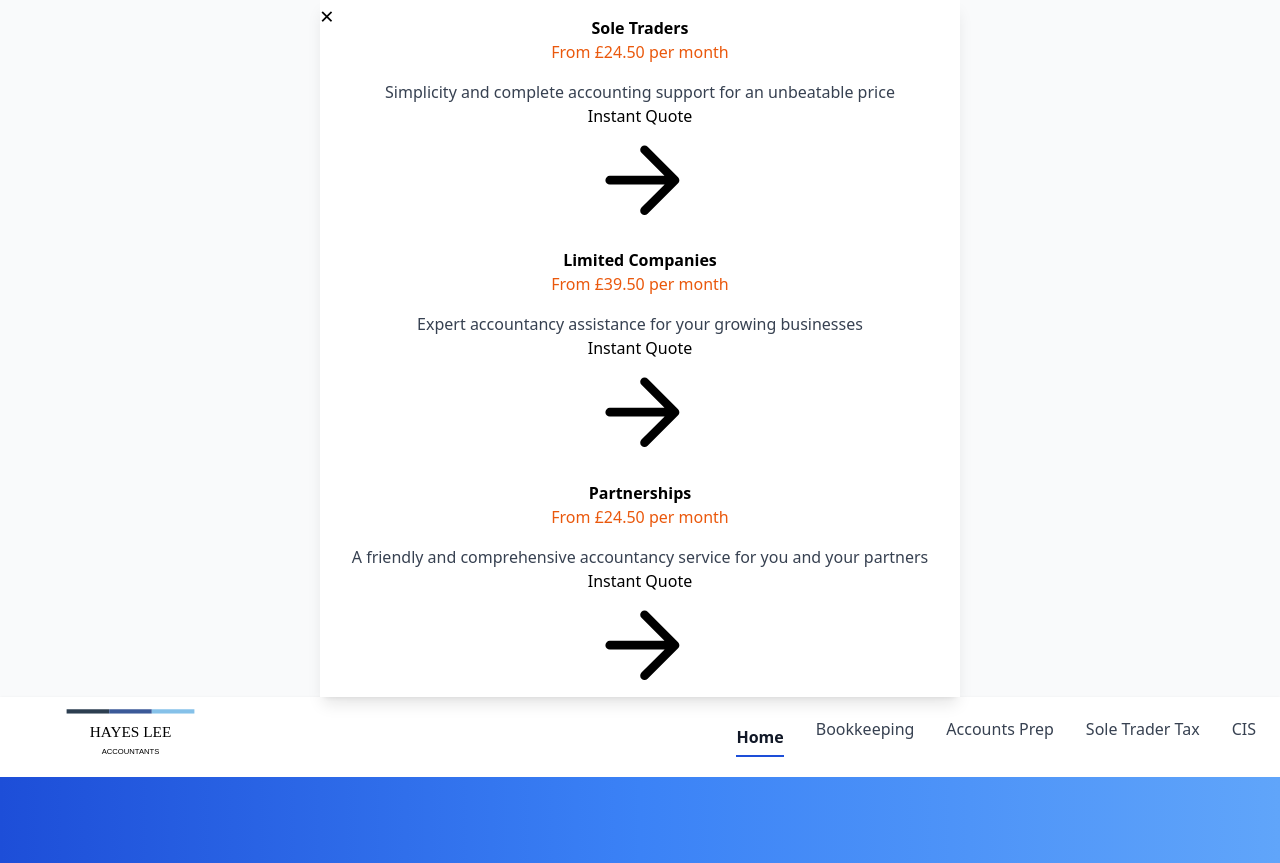
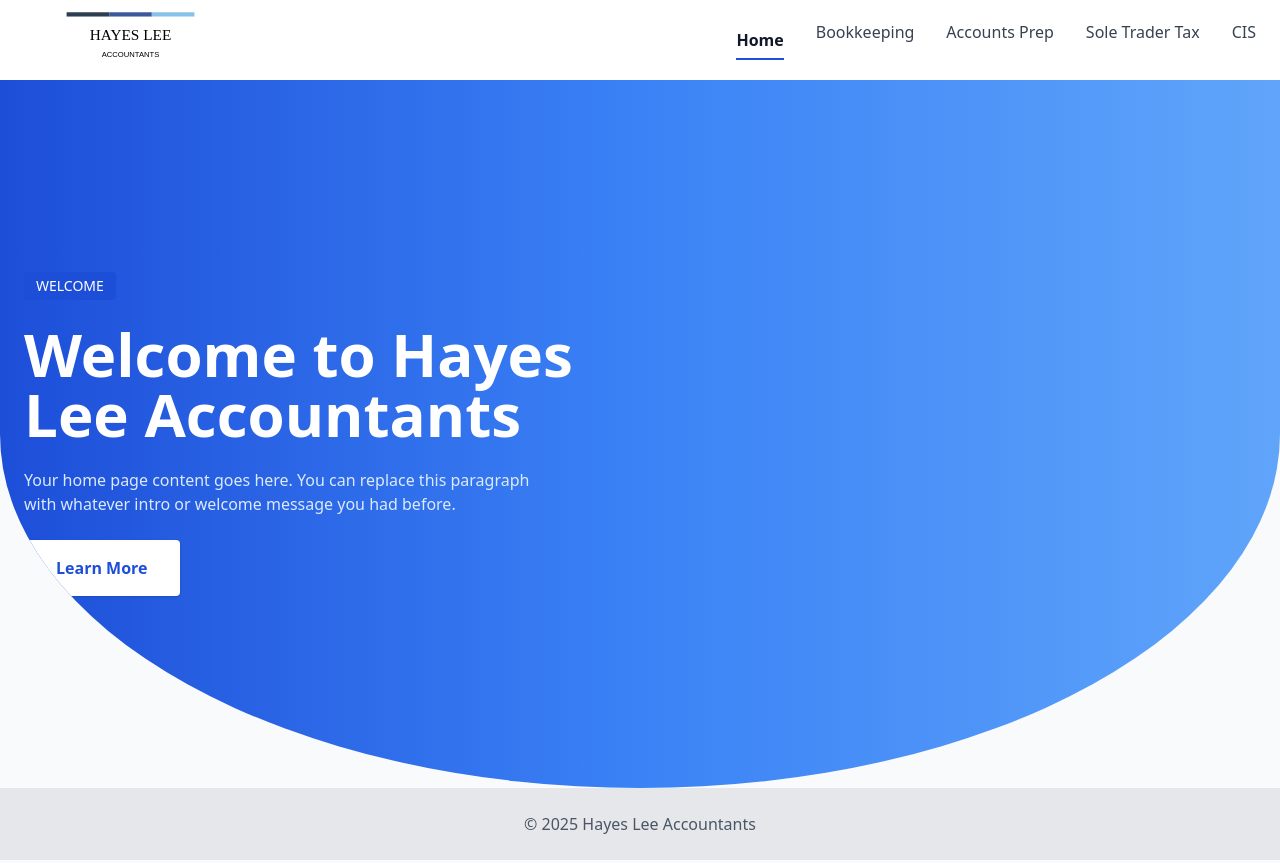
Before and after one commit to JordanHC9/my-site, a website: page dist/index.html in a window 1280 px wide. Shown: the top 863 px of the page. Drawn offline with Linux system fonts and the light colour scheme.

Commit message:
Amplify hero size & curve on home page

```diff
--- a/dist/index.html
+++ b/dist/index.html
@@ -6,101 +6,29 @@
   <title>MySite – Home</title>
   <link href="output.css" rel="stylesheet">
   <style>
-    /* Modal fade-in animation */
-    .fade-in { animation: fadeIn 0.3s ease-out forwards; }
-    @keyframes fadeIn {
-      from { opacity: 0; }
-      to   { opacity: 1; }
+    /* Blob clip-path if you ever need it */
+    .clip-blob {
+      clip-path: polygon(
+        30% 0%, 100% 0%, 100% 70%, 80% 100%,
+        50% 90%, 20% 100%, 0% 80%, 0% 30%
+      );
     }
   </style>
 </head>
-<body class="relative flex flex-col min-h-screen bg-gray-50">
-
-  <!-- MODAL OVERLAY -->
-  <div
-    id="quoteModal"
-    class="fixed inset-0 bg-black bg-opacity-50 flex items-center justify-center z-50 fade-in"
-  >
-    <!-- Modal content -->
-    <div class="bg-white rounded-xl shadow-lg w-11/12 md:w-2/3 lg:w-1/2 p-6 relative">
-      <!-- Close button -->
-      <button
-        id="closeModal"
-        class="absolute top-4 right-4 text-gray-500 hover:text-gray-800 text-2xl leading-none focus:outline-none"
-      >&times;</button>
-
-      <!-- Cards grid -->
-      <div class="grid grid-cols-1 md:grid-cols-3 gap-6">
-        <!-- Sole Traders -->
-        <div class="border rounded-lg p-6 flex flex-col items-center text-center">
-          <div class="mb-4">
-            <!-- icon placeholder -->
-            <svg class="w-12 h-12 text-orange-500" fill="none" stroke="currentColor" viewBox="0 0 24 24">
-              <path d="M12 12c2.21 0 4-1.79 4-4s-1.79-4-4-4..." stroke-width="2" stroke-linecap="round" stroke-linejoin="round"/>
-            </svg>
-          </div>
-          <h3 class="font-semibold mb-1">Sole Traders</h3>
-          <p class="text-orange-600 mb-4">From £24.50 per month</p>
-          <p class="text-gray-700 mb-6">Simplicity and complete accounting support for an unbeatable price</p>
-          <a href="#"
-             class="mt-auto inline-flex items-center text-blue-700 font-medium hover:underline"
-          >
-            Instant Quote
-            <svg class="w-4 h-4 ml-1" fill="none" stroke="currentColor" viewBox="0 0 24 24">
-              <path d="M5 12h14M13 5l7 7-7 7" stroke-width="2" stroke-linecap="round" stroke-linejoin="round"/>
-            </svg>
-          </a>
-        </div>
-
-        <!-- Limited Companies -->
-        <div class="border rounded-lg p-6 flex flex-col items-center text-center">
-          <div class="mb-4">
-            <svg class="w-12 h-12 text-orange-500" fill="none" stroke="currentColor" viewBox="0 0 24 24">
-              <path d="M4 7h16M4 12h16M4 17h16" stroke-width="2" stroke-linecap="round" stroke-linejoin="round"/>
-            </svg>
-          </div>
-          <h3 class="font-semibold mb-1">Limited Companies</h3>
-          <p class="text-orange-600 mb-4">From £39.50 per month</p>
-          <p class="text-gray-700 mb-6">Expert accountancy assistance for your growing businesses</p>
-          <a href="#"
-             class="mt-auto inline-flex items-center text-blue-700 font-medium hover:underline"
-          >
-            Instant Quote
-            <svg class="w-4 h-4 ml-1" fill="none" stroke="currentColor" viewBox="0 0 24 24">
-              <path d="M5 12h14M13 5l7 7-7 7" stroke-width="2" stroke-linecap="round" stroke-linejoin="round"/>
-            </svg>
-          </a>
-        </div>
-
-        <!-- Partnerships -->
-        <div class="border rounded-lg p-6 flex flex-col items-center text-center">
-          <div class="mb-4">
-            <svg class="w-12 h-12 text-orange-500" fill="none" stroke="currentColor" viewBox="0 0 24 24">
-              <path d="M12 5v14M5 12h14" stroke-width="2" stroke-linecap="round" stroke-linejoin="round"/>
-            </svg>
-          </div>
-          <h3 class="font-semibold mb-1">Partnerships</h3>
-          <p class="text-orange-600 mb-4">From £24.50 per month</p>
-          <p class="text-gray-700 mb-6">A friendly and comprehensive accountancy service for you and your partners</p>
-          <a href="#"
-             class="mt-auto inline-flex items-center text-blue-700 font-medium hover:underline"
-          >
-            Instant Quote
-            <svg class="w-4 h-4 ml-1" fill="none" stroke="currentColor" viewBox="0 0 24 24">
-              <path d="M5 12h14M13 5l7 7-7 7" stroke-width="2" stroke-linecap="round" stroke-linejoin="round"/>
-            </svg>
-          </a>
-        </div>
-      </div>
-    </div>
-  </div>
+<body class="flex flex-col min-h-screen bg-gray-50">
 
   <!-- NAVIGATION -->
   <nav class="bg-white shadow">
     <div class="max-w-7xl mx-auto px-6 flex items-center h-20">
+      <!-- Logo -->
       <a href="index.html" class="flex-shrink-0">
-        <img src="./images/hayes-lee-logo.svg" alt="Hayes Lee Accountants" class="h-16 w-auto"/>
+        <img
+          src="./images/hayes-lee-logo.svg"
+          alt="Hayes Lee Accountants"
+          class="h-16 w-auto"
+        />
       </a>
+      <!-- Menu Links -->
       <ul class="ml-auto flex space-x-8 text-gray-700">
         <li>
           <a href="index.html" class="relative inline-block py-2 font-semibold text-gray-900">
@@ -116,9 +44,12 @@
     </div>
   </nav>
 
-  <!-- HERO SECTION -->
-  <header class="relative bg-gradient-to-r from-blue-700 via-blue-500 to-blue-400 rounded-b-[70%] overflow-hidden">
+  <!-- BIGGER HERO SECTION -->
+  <header class="relative bg-gradient-to-r from-blue-700 via-blue-500 to-blue-400
+                 rounded-b-[70%] overflow-hidden">
     <div class="max-w-7xl mx-auto px-6 py-32 lg:py-48 flex flex-col lg:flex-row items-center">
+
+      <!-- Left Hero Text -->
       <div class="lg:w-1/2 space-y-6 text-center lg:text-left">
         <span class="inline-block bg-blue-700 text-white uppercase text-sm font-medium px-3 py-1 rounded">
           Welcome
@@ -127,20 +58,28 @@
           Welcome to Hayes Lee Accountants
         </h1>
         <p class="mt-6 text-blue-100 max-w-lg">
-          Your home page content goes here. You can replace this paragraph with whatever intro or
-          welcome message you had before.
+          Your home page content goes here. You can replace this paragraph with whatever intro or welcome message you had before.
         </p>
         <a href="#"
            class="inline-block mt-8 bg-white text-blue-700 font-semibold px-8 py-4 rounded shadow hover:bg-gray-100">
           Learn More
         </a>
       </div>
+
+      <!-- (Optional) Right Blob Image Placeholder -->
+      <!--
+      <div class="lg:w-1/2 mt-12 lg:mt-0 flex justify-center">
+        <div class="w-72 h-72 lg:w-96 lg:h-96 bg-white clip-blob shadow-lg overflow-hidden">
+          <img src="images/your-hero-image.jpg" class="w-full h-full object-cover" alt="" />
+        </div>
+      </div>
+      -->
     </div>
   </header>
 
   <!-- MAIN CONTENT -->
   <main class="flex-grow">
-    <!-- Your other sections here -->
+    <!-- Insert any other sections or content here -->
   </main>
 
   <!-- FOOTER -->
@@ -148,18 +87,5 @@
     &copy; 2025 Hayes Lee Accountants
   </footer>
 
-  <!-- Modal close script -->
-  <script>
-    const modal = document.getElementById('quoteModal');
-    const closeBtn = document.getElementById('closeModal');
-
-    // Close when clicking the X
-    closeBtn.addEventListener('click', () => modal.remove());
-
-    // Close when clicking outside the modal content
-    modal.addEventListener('click', e => {
-      if (e.target === modal) modal.remove();
-    });
-  </script>
 </body>
 </html>
```
Also changed, not shown: dist/output.css.
